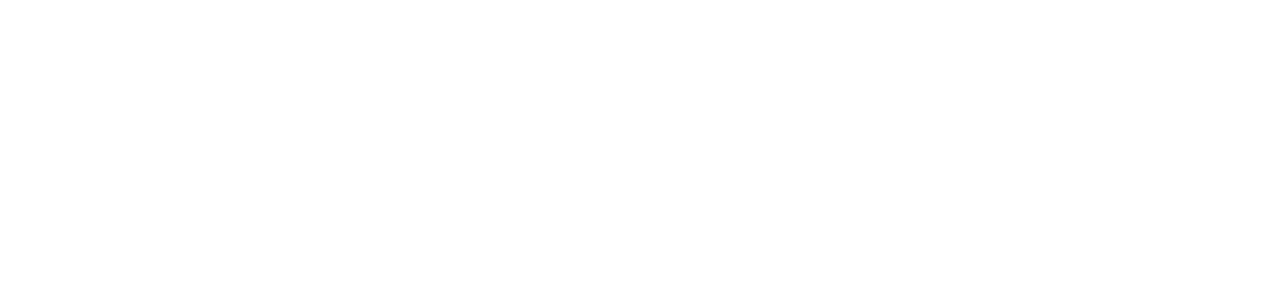
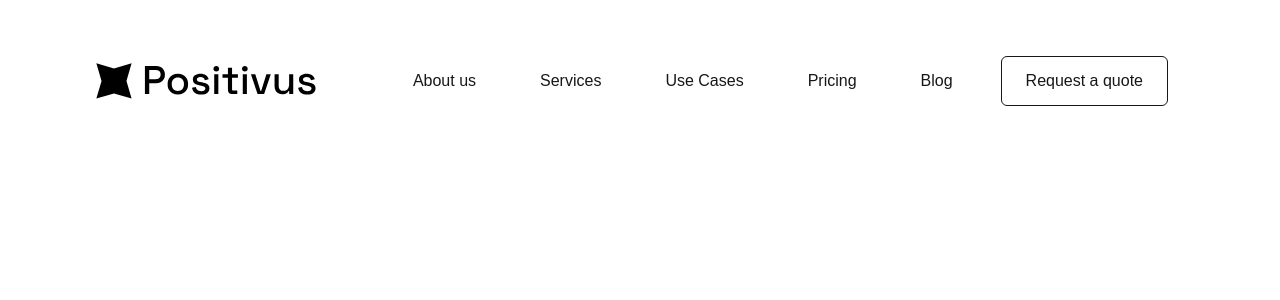
Before and after one commit to jansu11/nepse_numbers, a Next.js app: page / in a window 1280 px wide. Shown: the top 300 px of the page. Built offline with nearby package versions, Linux system fonts and the light colour scheme.

Commit message:
Import the Hero component and render it

```diff
--- a/src/app/page.tsx
+++ b/src/app/page.tsx
@@ -1,3 +1,9 @@
+import Hero from "@/components/Hero";
+
 export default function Home() {
-  return <main></main>;
+  return (
+    <main className="max-w-[1440px] m-auto xl:px-24 py-10">
+      <Hero />
+    </main>
+  );
 }
```
